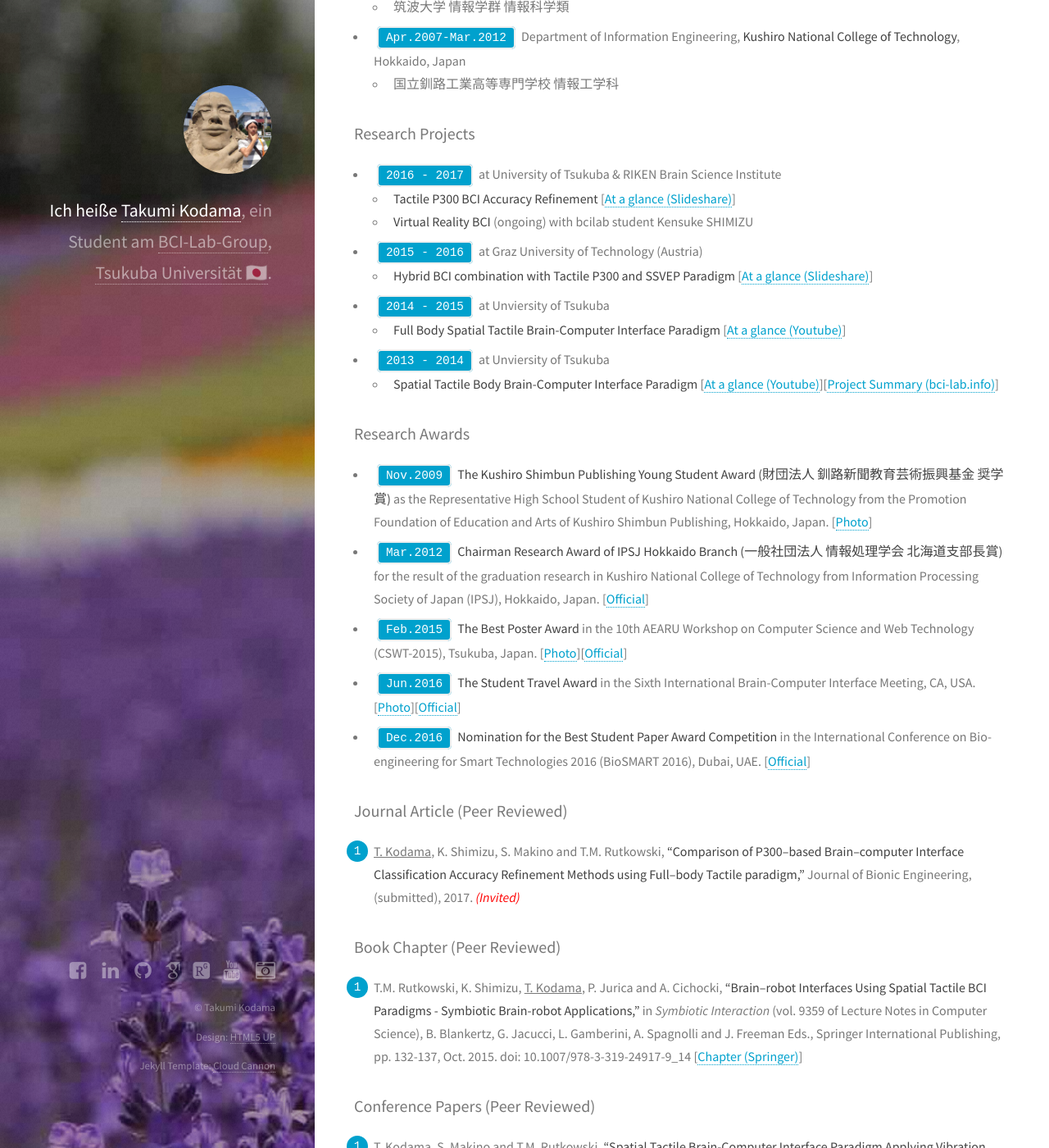
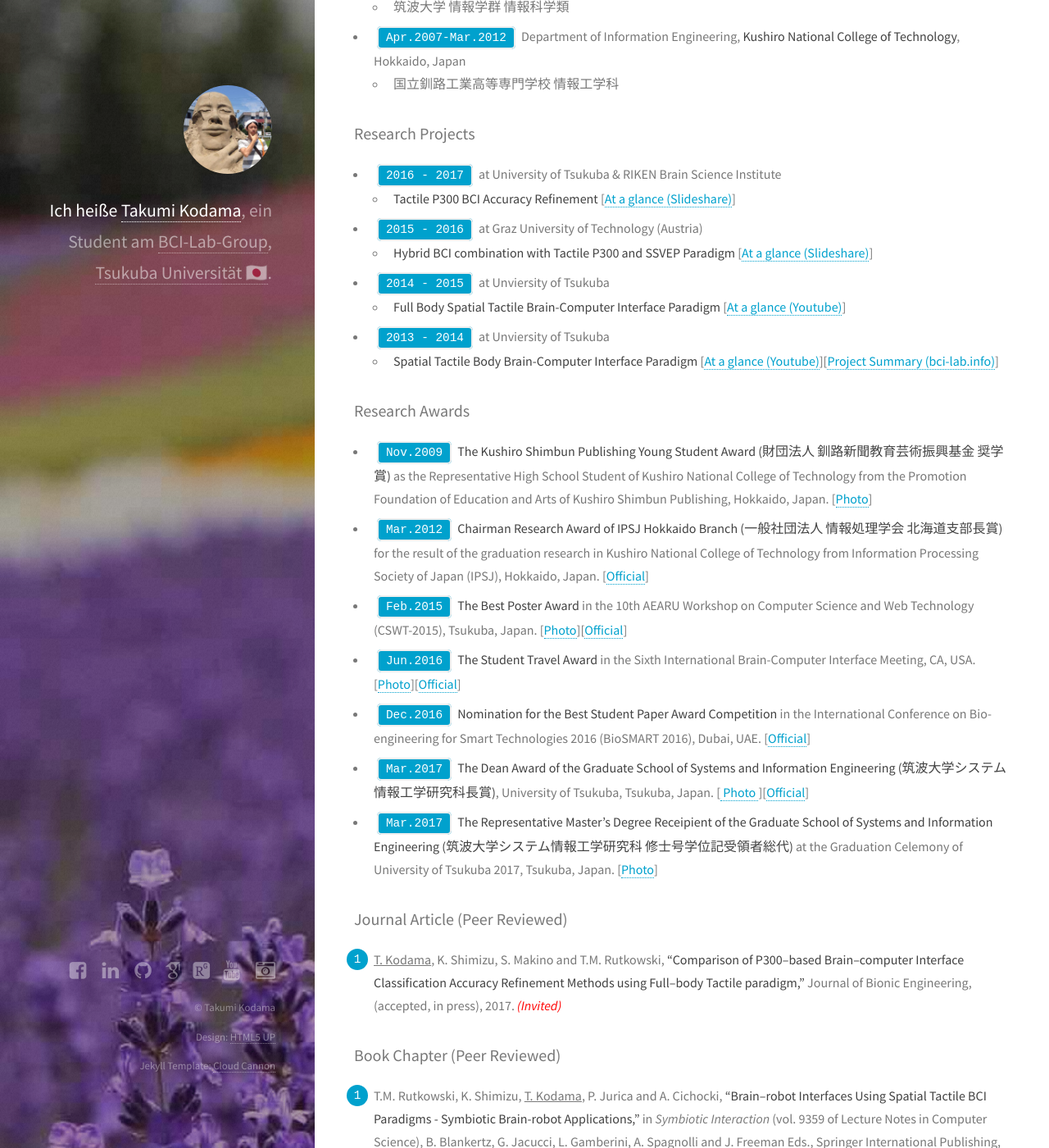
Before and after one commit to shartsu/shartsu.github.io, a Jekyll site: the page built from profile/index.markdown, in a window 1280 px wide and 1400 px high, scrolled down 676 px. Shown: the whole window at 82% size. Built offline with Jekyll 4.4.1, drawn with Linux system fonts in a browser that asks for light colours; some web fonts are replaced; comment, search, counter and statistics services are not loaded; some of the changed text lies outside the part shown.

Commit message:
modify profiles as of May 2017

```diff
--- a/Gemfile
+++ b/Gemfile
@@ -2,5 +2,4 @@ source 'https://rubygems.org'
 gem 'jekyll'
 gem 'sass'
 gem 'kramdown'
-gem 'jekyll-cloudinary'
 gem 'jekyll-responsive_image'
--- a/profile/index.markdown
+++ b/profile/index.markdown
@@ -11,7 +11,7 @@ layout: profile
 　Takumi KODAMA was born on October 4, 1991, in Hokkaido, Japan. He received his BE in Information Science from University of Tsukuba, Japan in 2012. Later he has studied Computer Science in Graduate School of SIE, University of Tsukuba as well. During 2015-2016, he visited Graz University of Technology, Austria as a research internship student supported by MEXT Japan government scholarship. He is especially interested in Brain-Computer Interface, Machine Learning and Programming Education.
 
 ### Education
-- `Apr.2014-Present` Graduate School of System and Information Engineering, Department of Computer Science, **University of Tsukuba**, Tsukuba, Japan
+- `Apr.2014-Mar.2017` Graduate School of System and Information Engineering, Department of Computer Science, **University of Tsukuba**, Tsukuba, Japan
 	- 筑波大学大学院 システム情報工学研究科 コンピュータサイエンス専攻
 - `Aug.2015-Mar.2016` Institute of Neural Engineering, **Graz University of Technology**, Graz, Austria
 	- グラーツ工科大学大学院 神経工学研究科 (オーストリア)
@@ -23,11 +23,10 @@ layout: profile
 ### Research Projects
 - `2016 - 2017` at University of Tsukuba & RIKEN Brain Science Institute
 	- **Tactile P300 BCI Accuracy Refinement** [[At a glance (Slideshare)](http://www.slideshare.net/TakumiKodama/fullbody-tactile-p300based-braincomputer-interface-accuracy-refinement)]
-	- **Virtual Reality BCI** (ongoing) with bcilab student Kensuke SHIMIZU
 - `2015 - 2016` at Graz University of Technology (Austria)
 	- **Hybrid BCI combination with Tactile P300 and SSVEP Paradigm** [[At a glance (Slideshare)](http://www.slideshare.net/TakumiKodama/hybrid-bci-combination-with-tactile-p300-and-ssvep-paradigm)]
 - `2014 - 2015` at Unviersity of Tsukuba
-	-  **Full Body Spatial Tactile Brain-Computer Interface Paradigm** [[At a glance (Youtube)](https://www.youtube.com/watch?v=sn6OEBBKsPQ)]
+	- **Full Body Spatial Tactile Brain-Computer Interface Paradigm** [[At a glance (Youtube)](https://www.youtube.com/watch?v=sn6OEBBKsPQ)]
 - `2013 - 2014` at Unviersity of Tsukuba
 	- **Spatial Tactile Body Brain-Computer Interface Paradigm** [[At a glance (Youtube)](https://www.youtube.com/watch?v=hMEMDCzIk30)][[Project Summary (bci-lab.info)](http://about.bci-lab.info/projects/btbci)]
 
@@ -37,11 +36,13 @@ layout: profile
 - `Feb.2015` **The Best Poster Award** in the 10th AEARU Workshop on Computer Science and Web Technology (CSWT-2015), Tsukuba, Japan. [<a class="modalimg" href="#aearu">Photo</a>][[Official](http://aearu-cswt2015.sie.tsukuba.ac.jp/)]
 - `Jun.2016` **The Student Travel Award** in the Sixth International Brain-Computer Interface Meeting, CA, USA. [<a class="modalimg" href="#bcimeeting">Photo</a>][[Official](http://bcisociety.org/meetings/bci-meeting-2016-student-travel-award-program/)]
 - `Dec.2016` **Nomination for the Best Student Paper Award Competition** in the International Conference on Bio-engineering for Smart Technologies 2016 (BioSMART 2016), Dubai, UAE. [[Official](http://www.conf-biosmart.org/biosmart-competition)]
-<!-- - `Mar.2017` **Dean award of the Graduate School of SIE, University of Tsukuba** [[Photo]()] -->
+- `Mar.2017` **The Dean Award of the Graduate School of Systems and Information Engineering (筑波大学システム情報工学研究科長賞)**, University of Tsukuba, Tsukuba, Japan. [<a class="modalimg" href="#deanawardtsukuba"> Photo </a>][[Official](http://www.sie.tsukuba.ac.jp/archive/award/sieawards)]
+- `Mar.2017` **The Representative Master's Degree Receipient of the Graduate School of Systems and Information Engineering (筑波大学システム情報工学研究科 修士号学位記受領者総代)** at the Graduation Celemony of University of Tsukuba 2017, Tsukuba, Japan. [<a class="modalimg" href="#degreetsukuba">Photo</a>]
+
 <!-- [comment]: [[SlideShare](@hokkaido)] -->
 
 ### Journal Article (Peer Reviewed)
-1. <u>T. Kodama</u>, K. Shimizu, S. Makino and T.M. Rutkowski, **"Comparison of P300--based Brain--computer Interface Classification Accuracy Refinement Methods using Full--body Tactile paradigm,"** Journal of Bionic Engineering, (submitted), 2017. <span style="color: red; ">*(Invited)*</span>
+1. <u>T. Kodama</u>, K. Shimizu, S. Makino and T.M. Rutkowski, **"Comparison of P300--based Brain--computer Interface Classification Accuracy Refinement Methods using Full--body Tactile paradigm,"** Journal of Bionic Engineering, (accepted, in press), 2017. <span style="color: red; ">*(Invited)*</span>
 
 ### Book Chapter (Peer Reviewed)
 1. T.M. Rutkowski, K. Shimizu, <u>T. Kodama</u>, P. Jurica and A. Cichocki, **"Brain--robot Interfaces Using Spatial Tactile BCI Paradigms - Symbiotic Brain-robot Applications,"** in <i>Symbiotic Interaction</i> (vol. 9359 of Lecture Notes in Computer Science), B. Blankertz, G. Jacucci, L. Gamberini, A. Spagnolli and J. Freeman Eds., Springer International Publishing, pp. 132-137, Oct. 2015. doi: 10.1007/978-3-319-24917-9_14 [[Chapter (Springer)](http://dx.doi.org/10.1007/978-3-319-24917-9_14)]
@@ -59,8 +60,10 @@ layout: profile
 9. <u>T. Kodama</u>, K. Shimizu, S. Makino and T.M. Rutkowski, **"Full–body Tactile P300–based Brain–computer Interface Accuracy Refinement,"** in Proc. the International Conference on Bio-engineering for Smart Technologies 2016 (BioSMART 2016), IEEE Press, pp. 20–23, Dec. 2016. doi: - [[Slide (SlideShare)](http://www.slideshare.net/TakumiKodama/fullbody-tactile-p300based-braincomputer-interface-accuracy-refinement)][Paper (IEEE Xplore; uploaded soon)][[Report (Blog)](../2016/12/05/BioSMART.html)] <span style="color: blue; ">*(Student Best Paper Award Nomination)*</span>
 10. K. Shimizu, <u>T. Kodama</u>, S. Makino and T.M. Rutkowski, **"Visual Motion Onset Virtual Reality Brain–computer Interface,"** in Proc. the International Conference on Bio-engineering for Smart Technologies 2016 (BioSMART 2016), IEEE Press, pp. 24-27, Dec. 2016. doi: - [Paper (IEEE Xplore; uploaded soon)]
 11. <u>T. Kodama</u>, S. Makino and T.M. Rutkowski, **"Tactile Brain-Computer Interface Using Classification of P300 Responses Evoked by Full Body Spatial Vibrotactile Stimuli,"** in Proc. the Asia-Pacific Signal and Information Processing Association Annual Summit and Conference 2016 (APSIPA ASC 2016), IEEE Press, pp. Article ID: 176, Dec. 2016. doi: 10.1109/APSIPA.2016.7820734 [[Slide (SlideShare)](http://www.slideshare.net/TakumiKodama/tactile-braincomputer-interface-using-classification-of-p300-responses-evoked-by-full-body-spatial-vibrotactile-stimuli)][[Paper (IEEE Xplore)](http://ieeexplore.ieee.org/abstract/document/7820734/)][[Report (Blog)](../2016/12/16/APSIPA.html)]
-12. <u>T. Kodama</u> and S. Makino, **"Analysis of the brain activated distributions in response to full-body spatial vibrotactile stimuli using a tactile P300-based BCI paradigm,"** in Proc. the IEEE International Conference on Biomedical and Health Informatics 2017 (BHI-2017), IEEE Engineering in Medicine and Biology Society, pp. Article ID: 427, Feb. 2017. [[Poster (ResearchGate; uploaeded soon)](./)][[Report (Blog)](../2017/02/17/IEEEBHI.html)]
-13. <u>T. Kodama</u> and S. Makino, **"Convolutional Neural Network Architecture and Input Volume Matrix Design for ERP Classifications in a Tactile P300--based Brain--Computer Interface,"** in Proc. the 39th Annual International Confernce of the IEEE Engineering in Medicine and Biology Society (EMBC 2017), IEEE Engineering in Medicine and Biology Society, pp. (submitted), Jul. 2017.
+12. <u>T. Kodama</u> and S. Makino, **"Analysis of the brain activated distributions in response to full-body spatial vibrotactile stimuli using a tactile P300-based BCI paradigm,"** in Proc. the IEEE International Conference on Biomedical and Health Informatics 2017 (BHI-2017), IEEE Engineering in Medicine and Biology Society, pp. Article ID: 427, Feb. 2017. [[Poster (ResearchGate)](
+https://www.researchgate.net/publication/316990856_Analysis_of_the_brain_activated_distributions_in_response_to_full-body_spatial_vibrotactile_stimuli_using_a_tactile_P300-based_BCI_paradigm
+)][[Report (Blog)](../2017/02/17/IEEEBHI.html)]
+13. <u>T. Kodama</u> and S. Makino, **"Convolutional Neural Network Architecture and Input Volume Matrix Design for ERP Classifications in a Tactile P300--based Brain--Computer Interface,"** in Proc. the 39th Annual International Confernce of the IEEE Engineering in Medicine and Biology Society (EMBC 2017), IEEE Engineering in Medicine and Biology Society, pp. (accepted, in press), Jul. 2017.
 
 ### Other Publications
 1. <u>兒玉拓巳</u>. **“観光用リアルタイム画像認識システムの構築 (Development of the Real--time Image Recognition System for a Sightseeing Usage),”** 平成23年度 情報工学科 卒業研究発表講演会, 独立行政法人 国立釧路工業高等専門学校 情報工学科, Mar. 2012. (日本語 / Japanese Language Only) [[At a grance (Youtube)](https://www.youtube.com/watch?v=_XMsg-hkFDE)][[Slide (SlideShare)](http://www.slideshare.net/TakumiKodama/ss-64184221)][[Thesis (PDF)](./docs/[O1]1203_Others_Thesis_KushiroNCT.pdf)]
@@ -90,7 +93,7 @@ layout: profile
 - `Nov.2012` **The Award of e-Tokushima Promoting Foundation as the Second Prize (第2回 ICTとくしま大賞 準グランプリ ｅ-とくしま推進財団賞)** in the 2nd ICT Tokushima Award Competition for Developing a Smartphone Application by Tokushima Prefectural Government, Tokushima, Japan. [[At a grance (Youtube)](https://www.youtube.com/watch?v=Gwh39V7Q_4U&feature=player_detailpage)][<a class="modalimg" href="#tokushima">Photo</a>][[Official](http://www.pref.tokushima.jp/docs/2012110500057/)]
 - `Jun.2013` **The Best Presentation Award (第1回 いなか自慢コンテスト 総合優秀賞)** in the 1st Inaka Jiman Presentation Competition (talking about own countryside) by WHO DO KEY Project, University of Tsukuba, Tsukuba, Japan. [[Official](https://www.facebook.com/fudoki.inakapresen/posts/500175303387250)]
 - `Dec.2014` **First-round Picked Up Student (ITドラフト会議 2014 第1巡希望選択人材)** by Microsoft Corporation and CyberAgent, Inc. at the IT Draft Conference 2014 Winter, produced by Life is Tech, Inc. Tokyo, Japan. [[At a grance (Youtube)](https://youtu.be/l_mj3lZXZnE?t=391)][<a class="modalimg" href="#draftConf">Photo</a>][[Official](https://life-is-tech.com/draft/)]
-- `Jan.2016` **Selected a participant of the TECH LAB PAAK Silicon Valley Workshop 2016** for visiting California, United States produced by Recruit Holdings Co., Ltd., Tokyo, Japan. [<a class="modalimg" href="#svworkshop">Photo</a>][[Official](http://techlabpaak.com/siliconvalleyworkshop2016)]
+- `Jan.2016` **Selected as a participant of the TECH LAB PAAK Silicon Valley Workshop 2016** for visiting California, United States produced by Recruit Holdings Co., Ltd., Tokyo, Japan. [<a class="modalimg" href="#svworkshop">Photo</a>][[Official](http://techlabpaak.com/siliconvalleyworkshop2016)]
 
 ### Academic Memberships
 
@@ -156,6 +159,8 @@ layout: profile
 <img src="./imgs/award_dec2014_draftConf.jpg" class="modalframe" id="draftConf">
 <img src="./imgs/award_feb2015_aearu.jpg" class="modalframe" id="aearu">
 <img src="./imgs/award_jun2016_bcimeeting.jpg" class="modalframe" id="bcimeeting">
+<img src="./imgs/award_mar2017_deanawardTsukuba.png" class="modalframe" id="deanawardtsukuba">
+<img src="./imgs/award_mar2017_degreeTsukuba.jpg" class="modalframe" id="degreetsukuba">
 <img src="./imgs/award_mar2016_svworkshop.png" class="modalframe" id="svworkshop">
 <img src="./imgs/award_nov2009_senshin.png" class="modalframe" id="senshinaward">
 <img src="./imgs/award_nov2012_tokushima.jpg" class="modalframe" id="tokushima">
```
Also changed, not shown: other parts of profile/index.markdown (+2 -2 lines), Gemfile.lock, README.txt, profile/imgs/award_mar2017_deanawardTsukuba.JPG (added), profile/imgs/award_mar2017_degreeTsukuba.png (added), 1 other file.
